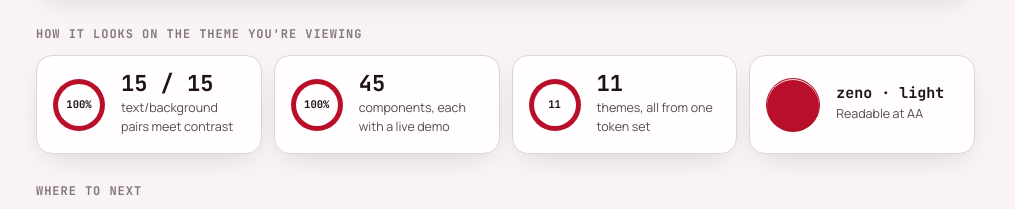
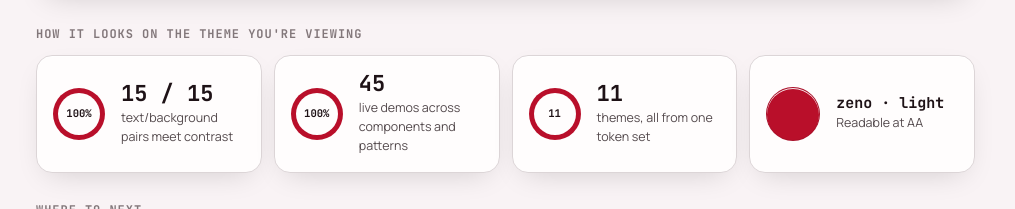
Before and after one commit to abheet19/glass, a website: page demo/index.html in a window 1280 px wide. Both pictures are taken after a click on the button "Skip to the library →". Shown: the part 384-593 px from the top of the page, 265-1280 px from the left. Drawn offline with nearby package versions, Linux system fonts and the light colour scheme.

Commit message:
fix: describe combined demo count accurately

```diff
--- a/demo/index.html
+++ b/demo/index.html
@@ -972,8 +972,8 @@ pre.code-block .tag { color: var(--accent); }
             <div class="stat-copy"><b id="statPairs">—</b><span>text/background pairs meet contrast</span></div>
           </div>
           <div class="card glass metric-card stat-tile">
-            <div class="stat-ring" style="--pct:100" role="img" aria-label="Every component has a live demo"><span>100%</span></div>
-            <div class="stat-copy"><b id="statComponents">—</b><span>components, each with a live demo</span></div>
+            <div class="stat-ring" style="--pct:100" role="img" aria-label="Every library entry has a live demo"><span>100%</span></div>
+            <div class="stat-copy"><b id="statComponents">—</b><span>live demos across components and patterns</span></div>
           </div>
           <div class="card glass metric-card stat-tile">
             <div class="stat-ring" style="--pct:100" role="img" aria-label="Every theme built from one token set"><span id="statThemeCount">10</span></div>
```
